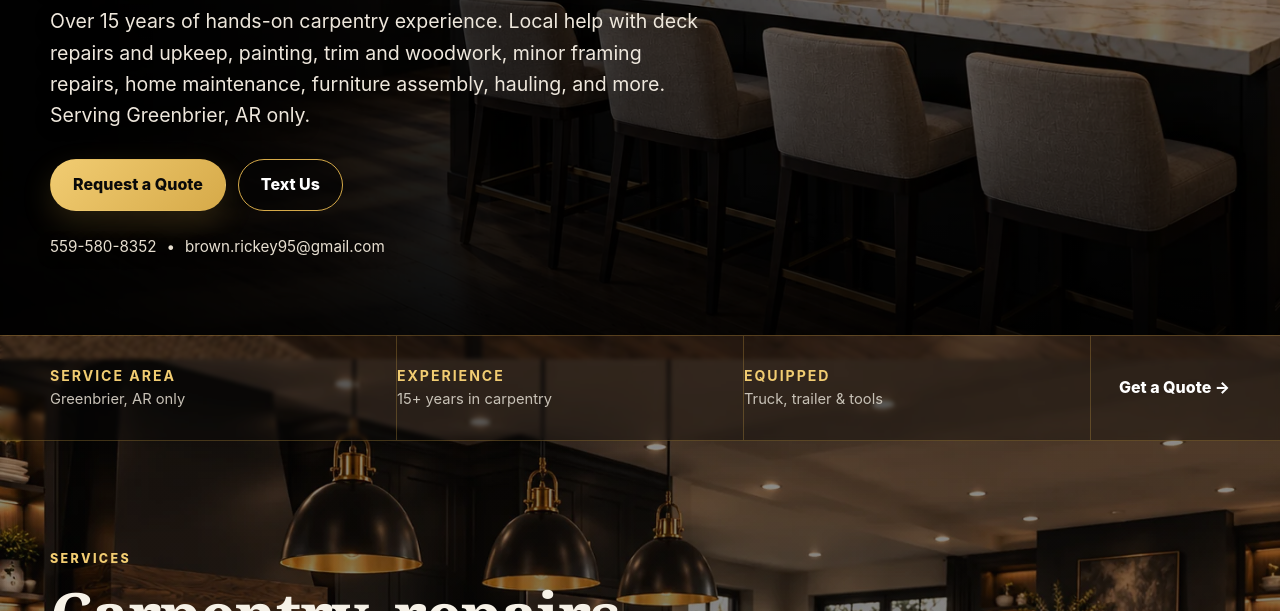
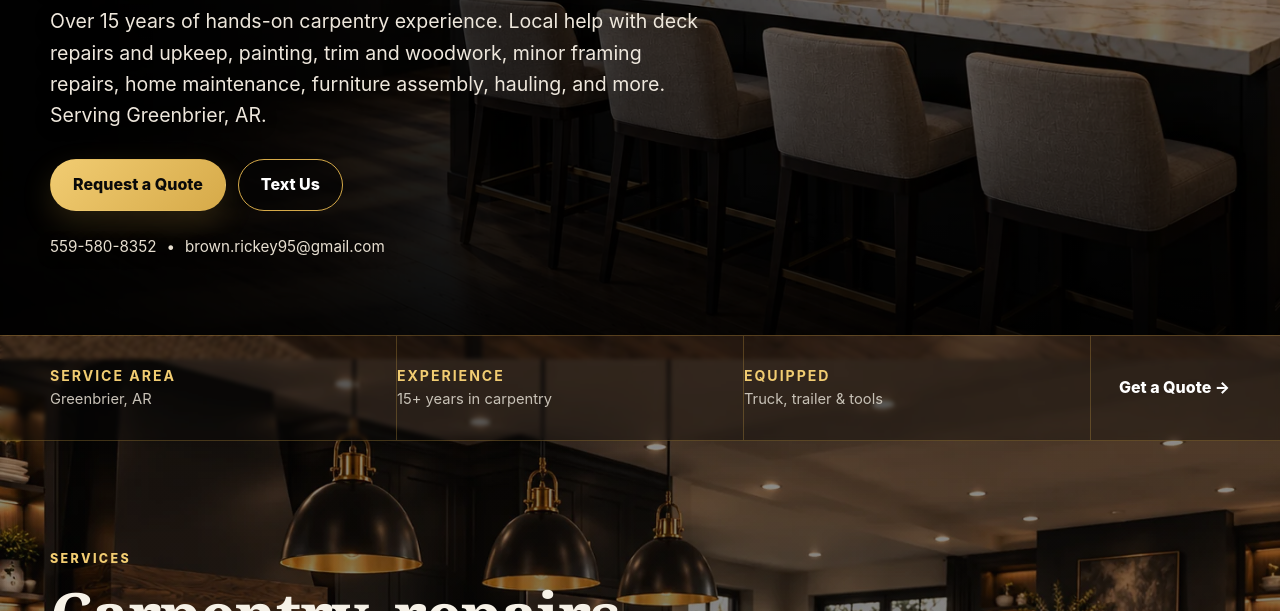
Before and after one commit to AkapelaX/Handy_Man_Service_Webdesign, a plain HTML site: page index.html in a window 1280 px wide. Shown: the part 601-1212 px from the top of the page. Drawn offline with Linux system fonts and the light colour scheme.

Commit message:
Remove 'only' from visible Greenbrier service area wording

```diff
--- a/index.html
+++ b/index.html
@@ -216,7 +216,7 @@
         <div class="hero-copy">
           <p class="eyebrow">Greenbrier, Arkansas</p>
           <h1 id="hero-title">Handyman &amp; carpentry services in Greenbrier, Arkansas.</h1>
-          <p class="hero-lead">Over 15 years of hands-on carpentry experience. Local help with deck repairs and upkeep, painting, trim and woodwork, minor framing repairs, home maintenance, furniture assembly, hauling, and more. Serving Greenbrier, AR only.</p>
+          <p class="hero-lead">Over 15 years of hands-on carpentry experience. Local help with deck repairs and upkeep, painting, trim and woodwork, minor framing repairs, home maintenance, furniture assembly, hauling, and more. Serving Greenbrier, AR.</p>
           <div class="hero-actions">
             <a class="btn btn-gold" href="#quote">Request a Quote</a>
             <a class="btn btn-outline" href="sms:5595808352">Text Us</a>
@@ -232,7 +232,7 @@
 
     <section class="quick-strip" aria-label="Quick contact">
       <div class="shell quick-grid">
-        <div><strong>Service Area</strong><span>Greenbrier, AR only</span></div>
+        <div><strong>Service Area</strong><span>Greenbrier, AR</span></div>
         <div><strong>Experience</strong><span>15+ years in carpentry</span></div>
         <div><strong>Equipped</strong><span>Truck, trailer &amp; tools</span></div>
         <a class="quick-cta" href="#quote">Get a Quote →</a>
```
